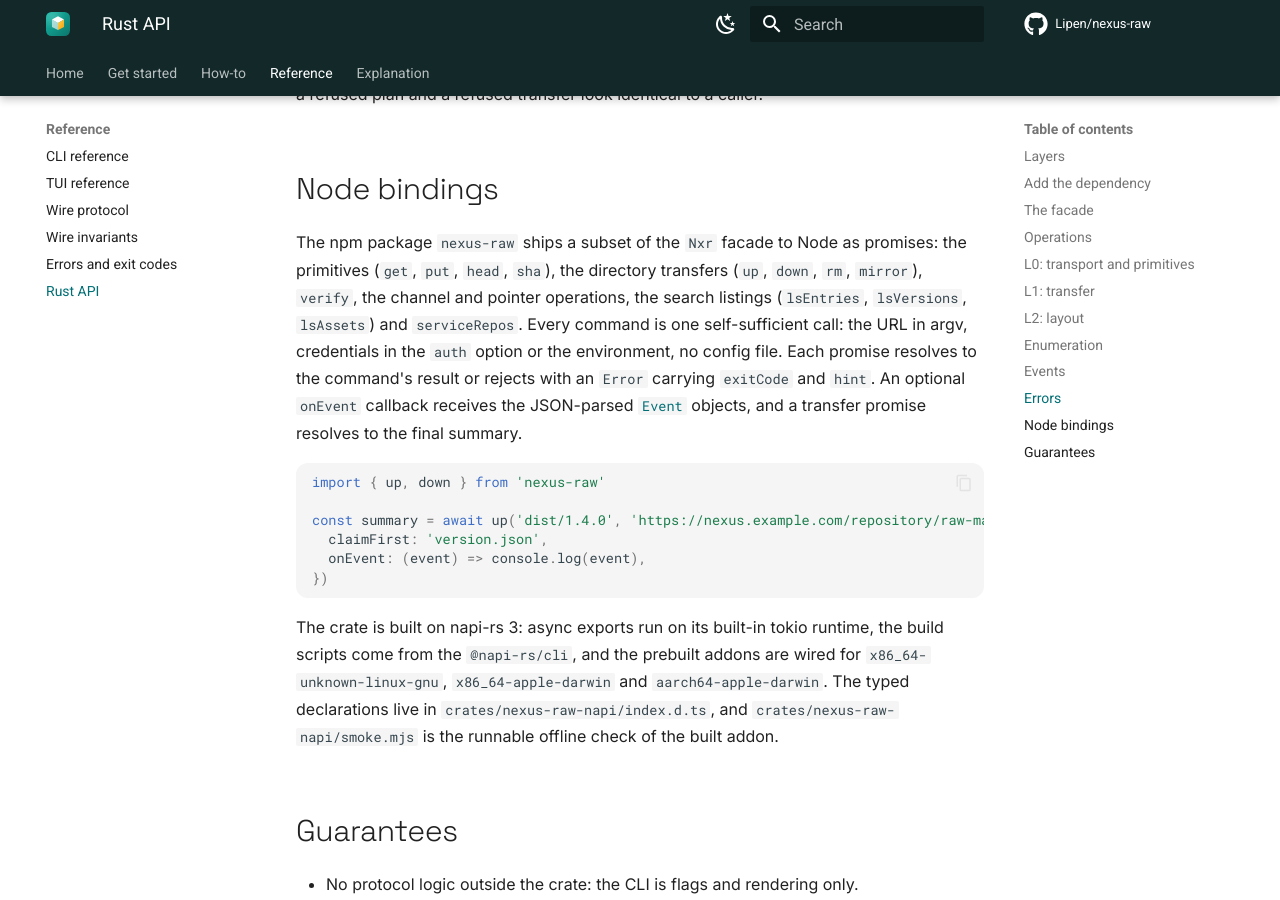
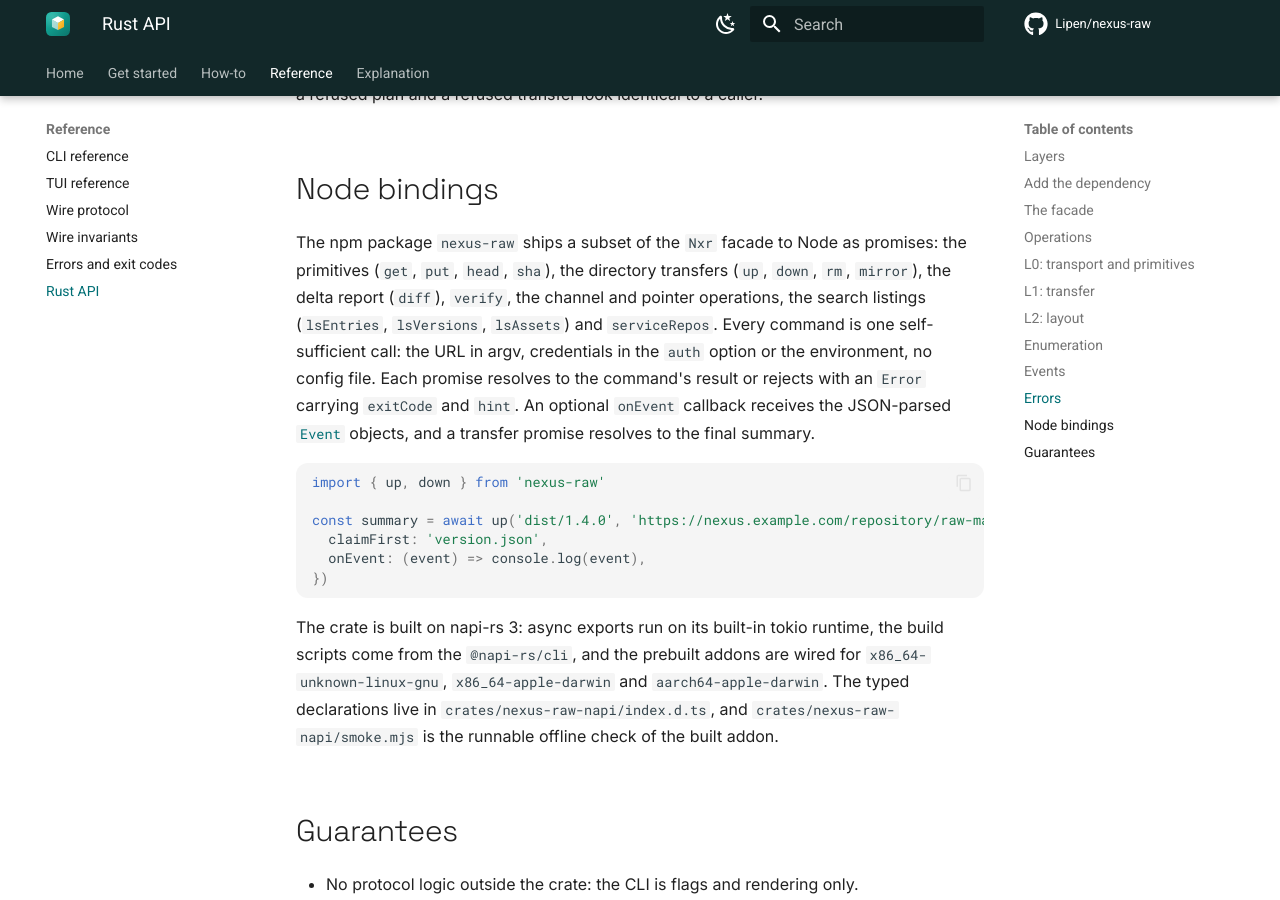
Before and after one commit to Lipen/nexus-raw, an MkDocs documentation site: the page built from docs/reference/api.md, in a window 1280 px wide and 900 px high, scrolled down 9178 px. Built offline with MkDocs 1.6.1 and Material for MkDocs 9.7.7, drawn with Linux system fonts in a browser that asks for light colours; comment, search, counter and statistics services are not loaded.

Commit message:
docs: the node surface lists the delta report

```diff
--- a/docs/reference/api.md
+++ b/docs/reference/api.md
@@ -259,7 +259,7 @@ Both are covered variant by variant in [errors and exit codes](errors.md).
 
 ## Node bindings
 
-The npm package `nexus-raw` ships a subset of the `Nxr` facade to Node as promises: the primitives (`get`, `put`, `head`, `sha`), the directory transfers (`up`, `down`, `rm`, `mirror`), `verify`, the channel and pointer operations, the search listings (`lsEntries`, `lsVersions`, `lsAssets`) and `serviceRepos`.
+The npm package `nexus-raw` ships a subset of the `Nxr` facade to Node as promises: the primitives (`get`, `put`, `head`, `sha`), the directory transfers (`up`, `down`, `rm`, `mirror`), the delta report (`diff`), `verify`, the channel and pointer operations, the search listings (`lsEntries`, `lsVersions`, `lsAssets`) and `serviceRepos`.
 Every command is one self-sufficient call: the URL in argv, credentials in the `auth` option or the environment, no config file.
 Each promise resolves to the command's result or rejects with an `Error` carrying `exitCode` and `hint`.
 An optional `onEvent` callback receives the JSON-parsed [`Event`](#events) objects, and a transfer promise resolves to the final summary.
```
